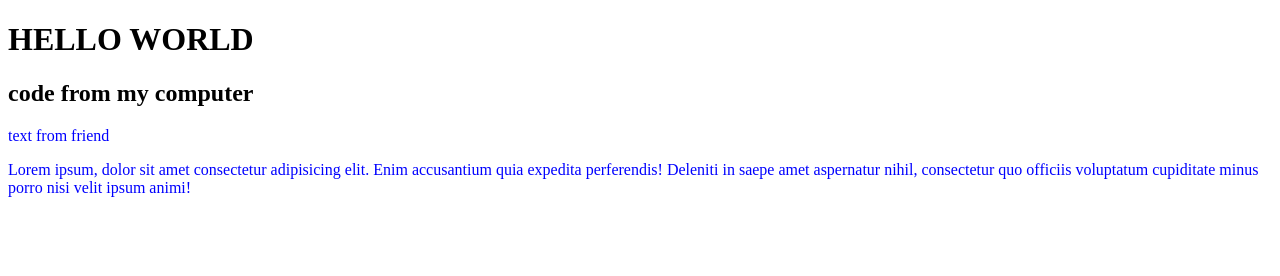
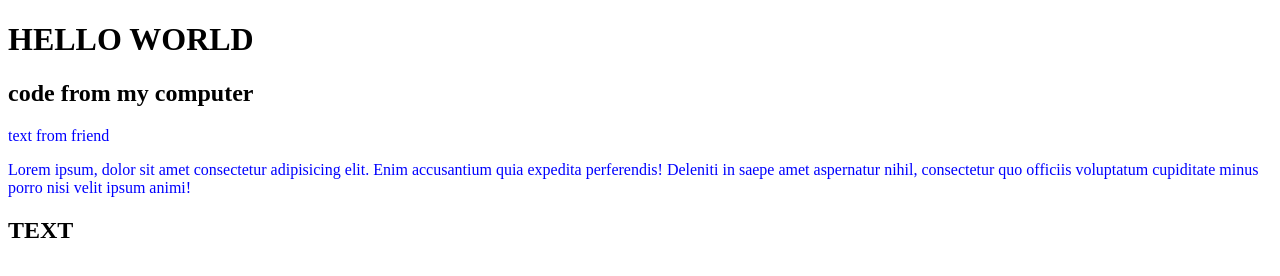
Before and after one commit to Adamashvili/testwebsite, a plain HTML site: page index.html in a window 1280 px wide. Drawn offline with Linux system fonts and the light colour scheme.

Commit message:
Update index.html

```diff
--- a/index.html
+++ b/index.html
@@ -16,5 +16,7 @@
       consectetur quo officiis voluptatum cupiditate minus porro nisi velit
       ipsum animi!
     </p>
+
+    <h2>TEXT</h2>
   </body>
 </html>
```
